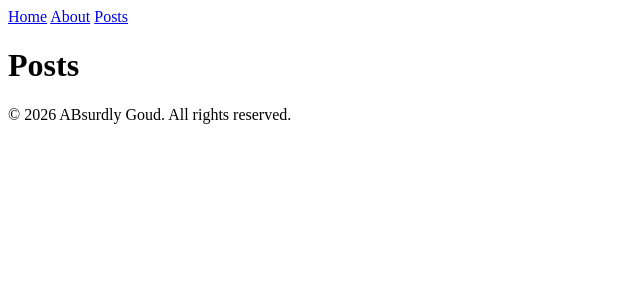
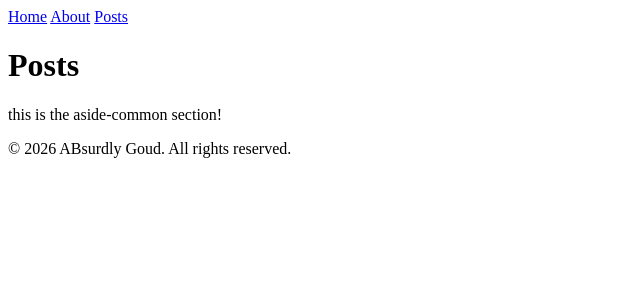
Before and after one commit to alexBlakeGoudemond/absurdly-goud, a Jekyll site: the page built from posts/index.html, in a window 1280 px wide. Shown: the top 300 px of the page, without its empty margins (0-640 px from the left). Built offline with Jekyll 4.4.1, drawn with Linux system fonts in a browser that asks for light colours; the list of posts is cut into pages by our own code.

Commit message:
Model an aside section

```diff
--- /dev/null
+++ b/_includes/aside.html
@@ -0,0 +1,8 @@
+<aside>
+    {% if page.aside == "toc" %}
+        {% include aside/aside-toc.html %}
+    {% else %}
+        <!-- render nothing -->
+    {% endif %}
+    {% include aside/aside-common.html %}
+</aside>
--- /dev/null
+++ b/_includes/aside/aside-common.html
@@ -0,0 +1,3 @@
+<div>
+    this is the aside-common section!
+</div>
--- /dev/null
+++ b/_includes/aside/aside-toc.html
@@ -0,0 +1,3 @@
+<div>
+    This is the table of contents for the aside section.
+</div>
--- a/_layouts/default.html
+++ b/_layouts/default.html
@@ -13,9 +13,13 @@
 
 {% include header.html %}
 
-<main>
-    {{ content }}
-</main>
+<div class="page-wrapper">
+    <main>
+        {{ content }}
+    </main>
+
+    {% include aside.html %}
+</div>
 
 {% include footer.html %}
 
```
Also changed, not shown: absurdly-goud-obsidian/vision/progress/website-progress.md (+1 -0 lines).
